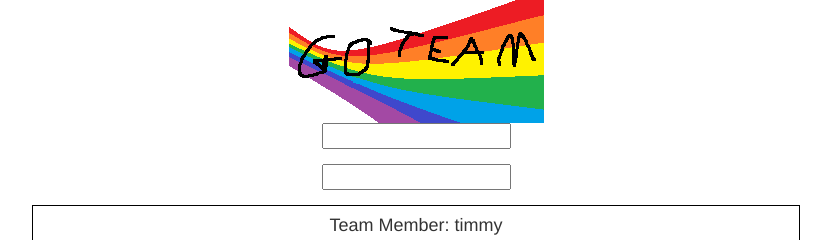
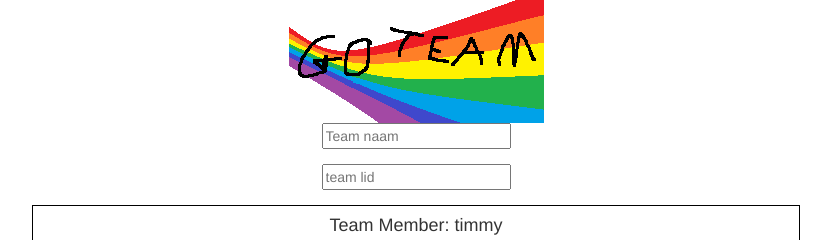
Before and after one commit to Roeland195/SumerDays, an Angular app in the folder SummerDays/: page /landing in a window 1280 px wide. Shown: the top 240 px of the page, without its empty margins (224-1055 px from the left). Built offline with nearby package versions, Linux system fonts and the light colour scheme.

Commit message:
finishing touches

```diff
--- a/SummerDays/src/app/home/home.component.html
+++ b/SummerDays/src/app/home/home.component.html
@@ -1 +1 @@
-<p>home works!</p>
+<p>home works</p>
--- a/SummerDays/src/app/landing/landing.component.html
+++ b/SummerDays/src/app/landing/landing.component.html
@@ -8,6 +8,7 @@
                         <input
                         type="text"
                         id="name"
+                        placeholder="Team naam"
                         formControlName="name"
                         class="fomr-control">
                     </div>
@@ -19,6 +20,7 @@
                         <input
                         type="text"
                         id="imagePath"
+                        placeholder="team lid"
                         formControlName="imagePath"
                         class="fomr-control"
                         #imagePath>
```
